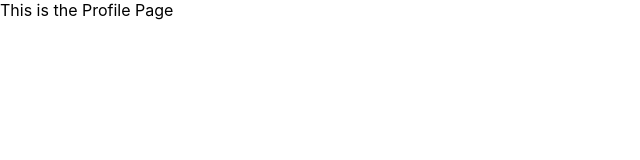
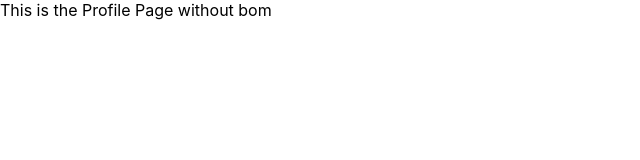
Before and after one commit to Amelit-q/Mango-UI, a React (Create React App) app: page /profile in a window 1280 px wide. Shown: the top 160 px of the page, without its empty margins (0-640 px from the left). Built offline with nearby package versions, Linux system fonts and the light colour scheme.

Commit message:
encoding changed

```diff
--- a/src/pages/Chats.jsx
+++ b/src/pages/Chats.jsx
@@ -1,5 +1,5 @@
 import React from "react";
 
 export const Chats = () => {
-  return <div>This is the Chats Page</div>;
+  return <div>This is the Chats Page without bom</div>;
 };
--- a/src/pages/Profile.jsx
+++ b/src/pages/Profile.jsx
@@ -1,5 +1,5 @@
 import React from "react";
 
 export const Profile = () => {
-  return <div>This is the Profile Page</div>;
+  return <div>This is the Profile Page without bom</div>;
 };
```
